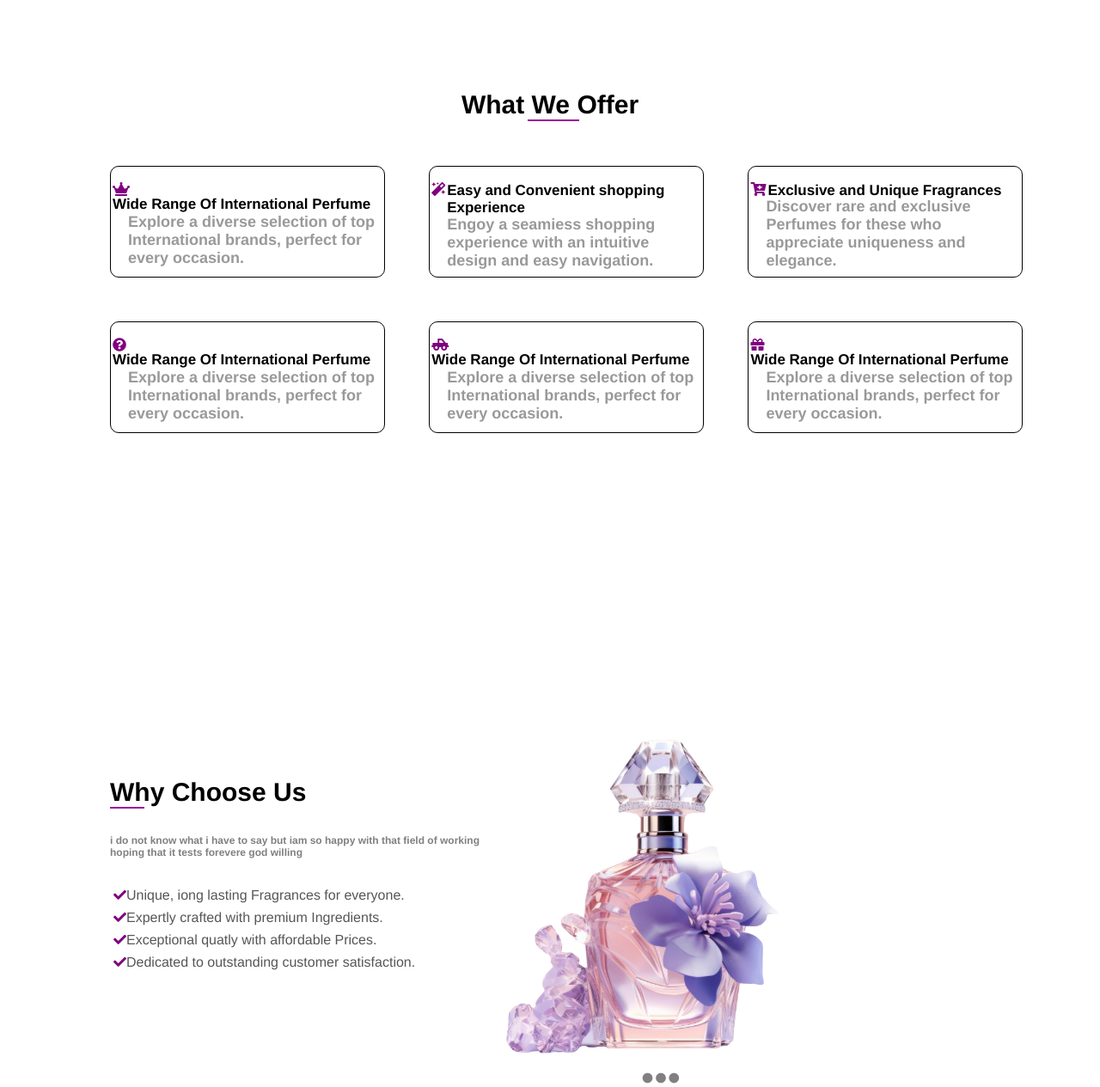
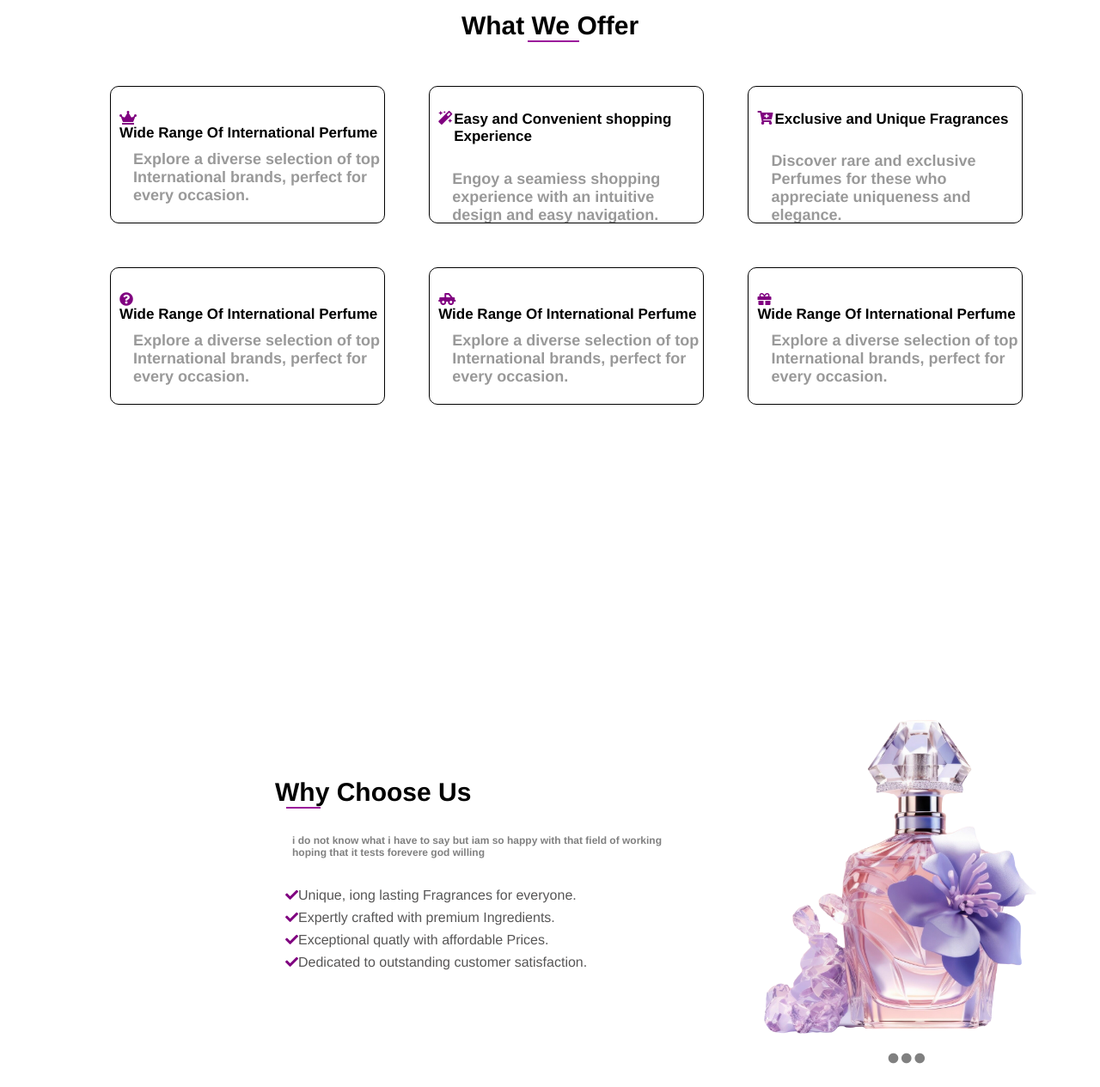
Before and after one commit to DoaaAbdo90/project1, a plain HTML site: page index.html in a window 1280 px wide. Shown: the part 2407-3672 px from the top of the page at 86% size. Drawn offline with Linux system fonts and the light colour scheme.

Commit message:
style1.css

```diff
--- a/css/style1.css
+++ b/css/style1.css
@@ -626,11 +626,12 @@ margin-top: 10px;
     font-size: 30px;
     font-weight: 600;
     text-align: center;
-    padding-top: 8%;
- }
+    padding-top: 10px;
+ }
+
  .div11{
     width: 320px;
-    height: 130px;
+    height: 160px;
     border: 1px solid black;
     border-radius: 10px;
     float: left;
@@ -659,6 +660,9 @@ margin-top: 10px;
 }
 .div11:hover .div_paragraph1{
     color: rgba(0, 0, 0,1);
+}
+.div12 .div_paragraph1{
+    margin-top: 20px;
 }
 .div11:hover::after{
 width: 100%;
@@ -676,14 +680,7 @@ transition: 2s;
     left: 0;
     background-color: blueviolet;
 }
-.div_paragraph1{
-    position: absolute;
-    color: rgba(0, 0, 0,0.4);
-    font-size: 18;
-    font-weight: bold;
-    transition: 2s;
-    z-index: 3;
-}
+
 .div12:hover .div_paragraph1{
     color: rgba(0, 0, 0,1);
 }
@@ -703,13 +700,13 @@ transition: 2s;
     left: 0;
     background-color: blueviolet;
 }
-.div_paragraph1{
-    position: absolute;
-    color: rgba(0, 0, 0,0.4);
-    font-size: 18;
-    font-weight: bold;
-    transition: 2s;
-    z-index: 3;
+.div_paragraph{
+    padding-top: 10px;
+    padding-left: 8px;
+}
+.div13 .div_paragraph1{
+    padding-top: 30px;
+
 }
 .div13:hover .div_paragraph1{
     color: rgba(0, 0, 0,1);
@@ -737,6 +734,8 @@ transition: 2s;
     font-weight: bold;
     transition: 2s;
     z-index: 3;
+    padding-top: 10px;
+    padding-left: 6px;
 }
 .div14:hover .div_paragraph1{
     color: rgba(0, 0, 0,1);
@@ -757,14 +756,6 @@ transition: 2s;
     left: 0;
     background-color: blueviolet;
 }
-.div_paragraph1{
-    position: absolute;
-    color: rgba(0, 0, 0,0.4);
-    font-size: 18;
-    font-weight: bold;
-    transition: 2s;
-    z-index: 3;
-}
 .div15:hover .div_paragraph1{
     color: rgba(0, 0, 0,1);
 }
@@ -785,14 +776,6 @@ transition: 2s;
     background-color: blueviolet;
 
 }
-.div_paragraph1{
-    position: absolute;
-    color: rgba(0, 0, 0,0.4);
-    font-size: 18;
-    font-weight: bold;
-    transition: 2s;
-    z-index: 3;
-}
 .div16:hover .div_paragraph1{
     color: rgba(0, 0, 0,1);
 }
@@ -821,7 +804,7 @@ transition: 2s;
  .div12{
     position: relative;
     width: 320px;
-    height: 130px;
+    height: 160px;
     border: 1px solid black;
     border-radius: 10px;
     float: left;
@@ -839,7 +822,7 @@ transition: 2s;
  .div13{
     position: relative;
     width: 320px;
-    height: 130px;
+    height: 160px;
     border: 1px solid black;
     border-radius: 10px;
     float: left;
@@ -857,8 +840,7 @@ transition: 2s;
  .div14{
     position: relative;
     width: 320px;
-    height: 130px;
-    border: 1px solid black;
+    height: 160px;    border: 1px solid black;
     border-radius: 10px;
     float: left;
     margin-left: 10%;
@@ -875,8 +857,7 @@ transition: 2s;
  .div15{
     position: relative;
     width: 320px;
-    height: 130px;
-    border: 1px solid black;
+    height: 160px;    border: 1px solid black;
     border-radius: 10px;
     float: left;
     margin-left: 4%;
@@ -893,8 +874,7 @@ transition: 2s;
   .div16{
     position: relative;
     width: 320px;
-    height: 130px;
-    border: 1px solid black;
+    height: 160px;    border: 1px solid black;
     border-radius: 10px;
     float: left;
     margin-left: 4%;
@@ -916,10 +896,10 @@ transition: 2s;
     width: 40px;
     height: 2px;
     background-color: rgb(155, 25, 155);
-    margin-left: 10%;
+    margin-left: 26%;
 }
 .p9{
-    margin-left: 10%;
+    margin-left: 25%;
     font-size: 30px;
     font-weight: 600;
     padding-top: 8%;
@@ -931,6 +911,7 @@ font-size: 12;
 color: gray;
 margin-top: 30px;
  margin-bottom: 30px;
+ margin-left: 340px;
 }
 .div17 p{
     color: rgb(87, 86, 86);
@@ -948,19 +929,21 @@ line-height: 26px;
 .div17{
     float: left;
     width: 600px;
+    margin-left: 200px;
 
 }
 .pag5 img{
     height: 400px;
     display: block;
-    margin-top: -90%;
+    margin-top: -50%;
+    margin-left: 300px;
 }
 .div18{
     float: left;
     margin-left: 46%;
 }
 .icons{
-    margin-left: 50%;
+    margin-left: 72%;
     color: gray;
     font-size: 12;
 }
```
